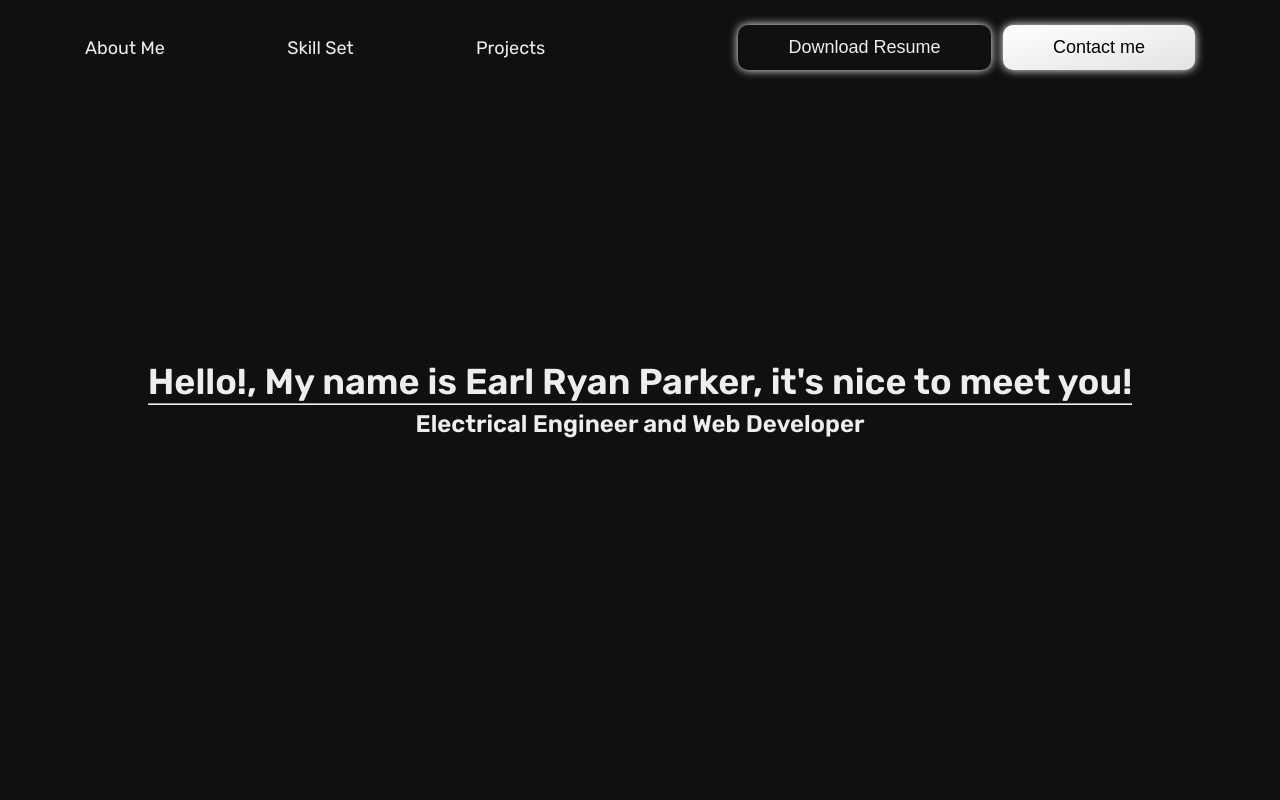
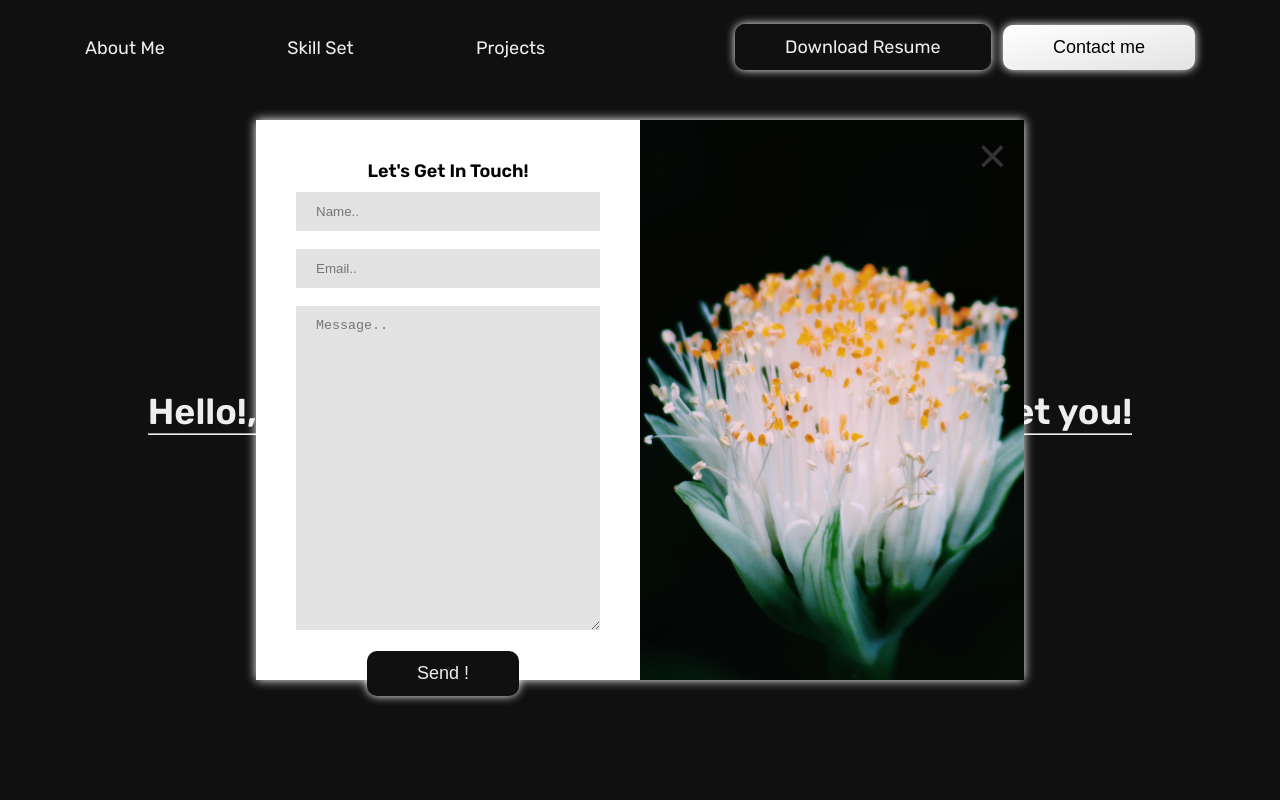
Before and after one commit to EarlRyanParker/EarlRParker, a plain HTML site: page index.html in a window 1280 px wide. Shown: the top 800 px of the page. Drawn offline with Linux system fonts and the light colour scheme.

Commit message:
added Modal and Resume

```diff
--- a/css/style.css
+++ b/css/style.css
@@ -71,6 +71,32 @@ img {
   height: auto;
 }
 
+input[type="text"] {
+  width: 100%;
+  padding: 12px 20px;
+  border: none;
+  box-sizing: border-box;
+  background-color: rgb(226, 226, 226);
+}
+
+input[type="email"] {
+  width: 100%;
+  padding: 12px 20px;
+
+  box-sizing: border-box;
+  border: none;
+  background-color: rgb(226, 226, 226);
+}
+
+textarea {
+  width: 100%;
+  height: 100%;
+  padding: 12px 20px;
+  border: none;
+  box-sizing: border-box;
+  background-color: rgb(226, 226, 226);
+}
+
 /*----------- Reusable CSS -----------*/
 .container {
   max-width: 120rem;
@@ -96,11 +122,28 @@ img {
   margin-right: 60px;
 }
 
+.download-btn {
+  text-decoration: none;
+  font-size: 1.8rem;
+  color: #eeeeee;
+  padding: 1.2rem 5rem;
+  background-color: #101010;
+  border-radius: 10px;
+  box-shadow: 0 0 10px 0 white;
+  transition: all 0.4s;
+  border: none;
+  margin-right: 10px;
+}
+
+.download-btn:hover,
+.download-btn:active {
+  cursor: pointer;
+  box-shadow: 0 0 10px 0 black;
+}
 /*----------- Landing Page SECTION -----------*/
 .intro-container {
-  margin-top: 290px;
-  margin-bottom: 550px;
-
+  margin-top: 40vh;
+  margin-bottom: 45vh;
   display: flex;
   align-items: center;
   justify-content: center;
@@ -227,14 +270,38 @@ img {
   top: 50%;
   left: 50%;
   transform: translate(-50%, -50%);
-  width: 70%;
-
+  width: 60%;
   background-color: white;
-  padding: 6rem;
-  box-shadow: 0 3rem 5rem rgba(0, 0, 0, 0.3);
+  box-shadow: 0 0 1rem white;
   z-index: 10;
+  height: 70%;
+  display: flex;
+  justify-content: center;
+}
+.contactme-form {
+  padding: 4rem;
 }
 
+.left-container {
+  background-color: white;
+  height: 100%;
+  width: 100%;
+}
+
+.form-title {
+  margin-bottom: 1rem;
+}
+
+.right-container {
+  background: url(../images/flower.jpg) no-repeat center;
+  background-size: cover;
+  height: 100%;
+  width: 100%;
+}
+
+.form-item {
+  margin-bottom: 1.8rem;
+}
 .close-modal {
   position: absolute;
   top: 0.7rem;
--- a/index.html
+++ b/index.html
@@ -28,14 +28,51 @@
       </nav>
 
       <div class="links">
-        <button class="btn2" href="">Download Resume</button>
+        <a
+          class="download-btn"
+          href="EarlRyanParkerResume2022.pdf"
+          download="EarlRParker Resume"
+          >Download Resume</a
+        >
         <button class="btn nav-btn" href="#contact-me-id">Contact me</button>
       </div>
     </header>
 
-    <div class="modal hidden">
+    <div class="modal">
       <button class="close-modal">&times;</button>
-      <h3>Let's Work Together</h3>
+      <div class="left-container">
+        <form class="contactme-form" action="">
+          <div class="form-title"><h3>Let's Get In Touch!</h3></div>
+          <div class="form-item">
+            <input
+              type="text"
+              id="fname"
+              name="firstname"
+              placeholder="Name.."
+            />
+          </div>
+
+          <div class="form-item">
+            <input type="email" id="email" name="email" placeholder="Email.." />
+          </div>
+
+          <div class="form-item">
+            <textarea
+              name="message"
+              id="message"
+              cols="50"
+              rows="20"
+              placeholder="Message.."
+            ></textarea>
+          </div>
+
+          <div class="form-item">
+            <button class="btn2" href="">Send !</button>
+          </div>
+        </form>
+      </div>
+
+      <div class="right-container"></div>
     </div>
 
     <section>
@@ -139,8 +176,6 @@
 
           <div class="skilldescription-container">
             <div class="skill-title"><h3>Microsoft Office</h3></div>
-
-            <div class="progress-bar"></div>
           </div>
 
           <div class="skilldescription-container">
```
Also changed, not shown: 1 other file.
